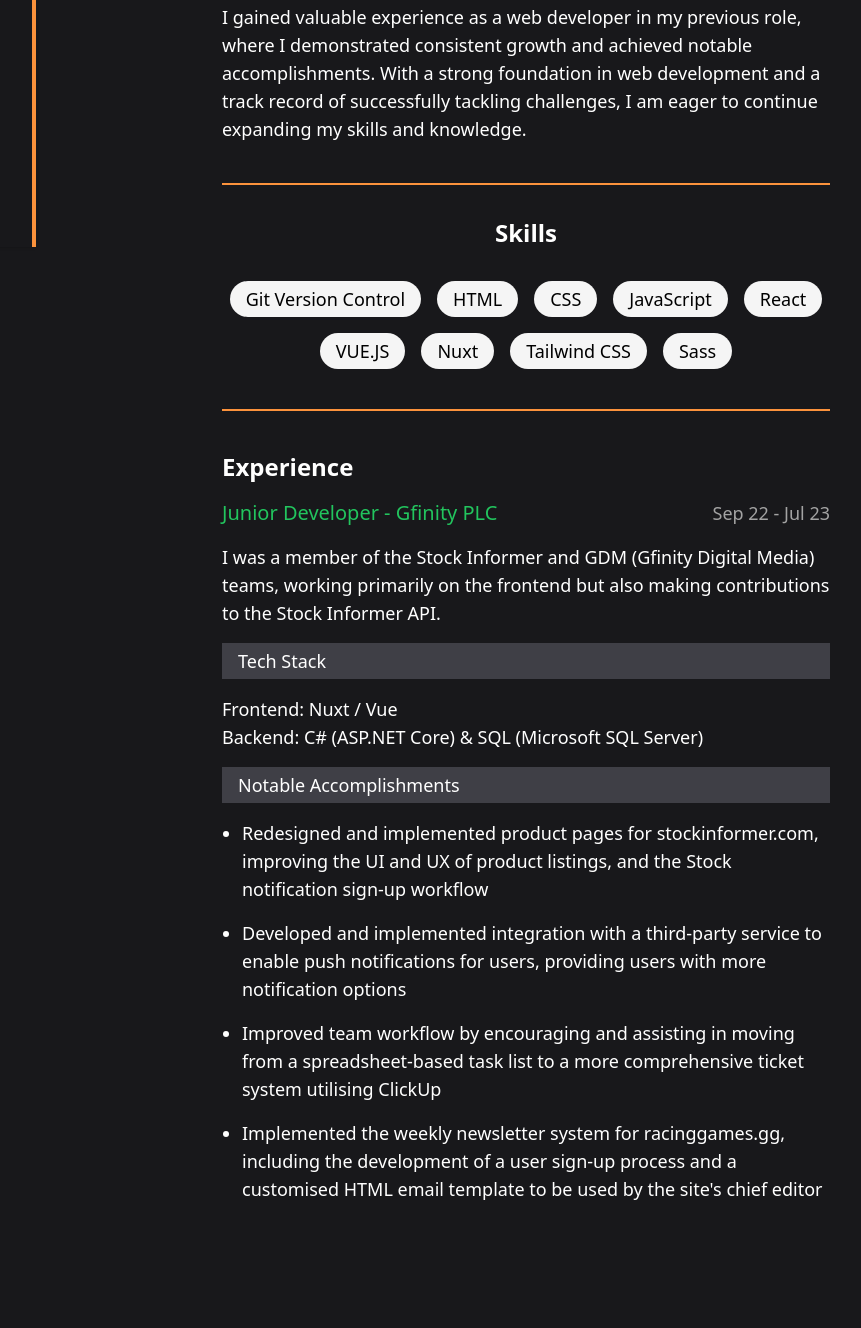
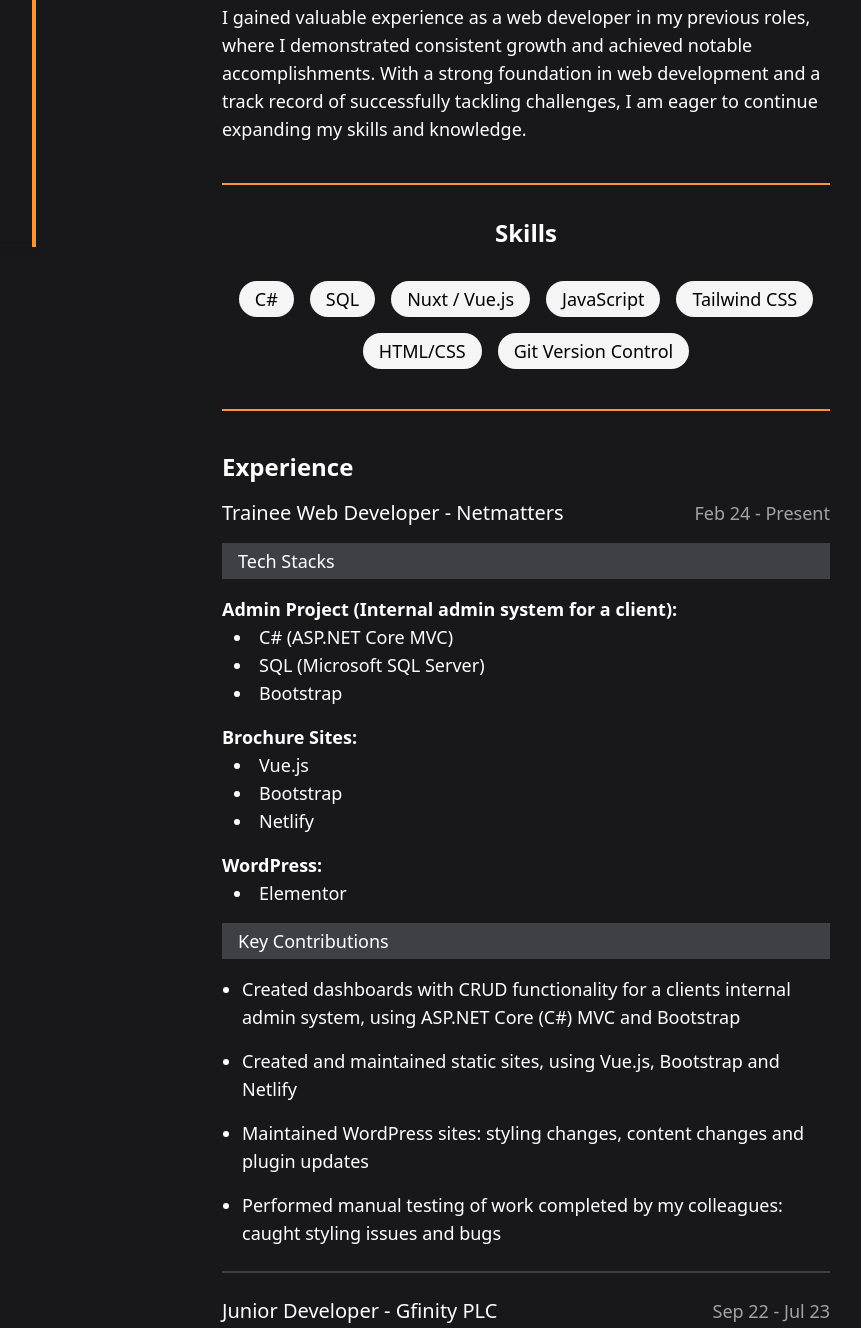
Before and after one commit to kapaha/personal-portfolio, a website built with Vite: page src/about.html in a window 1280 px wide. Shown: the part 553-1881 px from the top of the page, without its empty margins (264-1125 px from the left). Before the commit the page ends 1836 px from the top, so only its background shows below. Built offline with nearby package versions, Linux system fonts and the light colour scheme.

Commit message:
Update about me page content

```diff
--- a/src/about.html
+++ b/src/about.html
@@ -226,7 +226,7 @@
 
                     <p>
                         I gained valuable experience as a web developer in my
-                        previous role, where I demonstrated consistent growth
+                        previous roles, where I demonstrated consistent growth
                         and achieved notable accomplishments. With a strong
                         foundation in web development and a track record of
                         successfully tackling challenges, I am eager to continue
@@ -243,17 +243,15 @@
                     <ul
                         class="flex flex-wrap items-center justify-center gap-4 text-black md:text-lg [&>li]:bg-neutral-100"
                     >
+                        <li class="rounded-full px-4 py-1">C#</li>
+                        <li class="rounded-full px-4 py-1">SQL</li>
+                        <li class="rounded-full px-4 py-1">Nuxt / Vue.js</li>
+                        <li class="rounded-full px-4 py-1">JavaScript</li>
+                        <li class="rounded-full px-4 py-1">Tailwind CSS</li>
+                        <li class="rounded-full px-4 py-1">HTML/CSS</li>
                         <li class="rounded-full px-4 py-1">
                             Git Version Control
                         </li>
-                        <li class="rounded-full px-4 py-1">HTML</li>
-                        <li class="rounded-full px-4 py-1">CSS</li>
-                        <li class="rounded-full px-4 py-1">JavaScript</li>
-                        <li class="rounded-full px-4 py-1">React</li>
-                        <li class="rounded-full px-4 py-1">VUE.JS</li>
-                        <li class="rounded-full px-4 py-1">Nuxt</li>
-                        <li class="rounded-full px-4 py-1">Tailwind CSS</li>
-                        <li class="rounded-full px-4 py-1">Sass</li>
                     </ul>
                 </div>
 
@@ -261,50 +259,119 @@
                     class="space-y-4 border-t-2 border-t-orange-400 pt-6 md:pt-10 md:text-lg"
                 >
                     <h3 class="mb-4 text-2xl font-bold">Experience</h3>
-                    <div class="flex flex-wrap justify-between">
-                        <p class="text-xl font-medium text-green-500">
+
+                    <div class="space-y-4 pb-6">
+                        <div
+                            class="flex flex-wrap items-center justify-between"
+                        >
+                            <p class="text-xl font-medium">
+                                Trainee Web Developer - Netmatters
+                            </p>
+                            <p class="text-neutral-400">Feb 24 - Present</p>
+                        </div>
+                        <p class="bg-zinc-700 px-4 py-1 text-lg">Tech Stacks</p>
+                        <div>
+                            <p class="font-bold">
+                                Admin Project (Internal admin system for a
+                                client):
+                            </p>
+                            <ul class="ml-3 list-inside list-disc">
+                                <li>C# (ASP.NET Core MVC)</li>
+                                <li>SQL (Microsoft SQL Server)</li>
+                                <li>Bootstrap</li>
+                            </ul>
+                        </div>
+                        <div>
+                            <p class="font-bold">Brochure Sites:</p>
+                            <ul class="ml-3 list-inside list-disc">
+                                <li>Vue.js</li>
+                                <li>Bootstrap</li>
+                                <li>Netlify</li>
+                            </ul>
+                        </div>
+                        <div>
+                            <p class="font-bold">WordPress:</p>
+                            <ul class="ml-3 list-inside list-disc">
+                                <li>Elementor</li>
+                            </ul>
+                        </div>
+                        <p class="bg-zinc-700 px-4 py-1 text-lg">
+                            Key Contributions
+                        </p>
+                        <ul class="ml-5 list-disc space-y-4">
+                            <li>
+                                Created dashboards with CRUD functionality for a
+                                clients internal admin system, using ASP.NET
+                                Core (C#) MVC and Bootstrap
+                            </li>
+                            <li>
+                                Created and maintained static sites, using
+                                Vue.js, Bootstrap and Netlify
+                            </li>
+                            <li>
+                                Maintained WordPress sites: styling changes,
+                                content changes and plugin updates
+                            </li>
+                            <li>
+                                Performed manual testing of work completed by my
+                                colleagues: caught styling issues and bugs
+                            </li>
+                        </ul>
+                    </div>
+
+                    <div
+                        class="!mt-0 space-y-4 border-t-2 border-zinc-700 pt-6"
+                    >
+                        <div
+                            class="flex flex-wrap items-center justify-between"
+                        >
+                            <p class="text-xl font-medium">
                                 Junior Developer - Gfinity PLC
                             </p>
                             <p class="text-neutral-400">Sep 22 - Jul 23</p>
                         </div>
                         <p>
-                        I was a member of the Stock Informer and GDM (Gfinity
-                        Digital Media) teams, working primarily on the frontend
-                        but also making contributions to the Stock Informer API.
+                            I was a member of the Stock Informer and GDM
+                            (Gfinity Digital Media) teams, working primarily on
+                            the frontend but also making contributions to the
+                            Stock Informer API.
                         </p>
                         <p class="bg-zinc-700 px-4 py-1 text-lg">Tech Stack</p>
                         <p>
-                        Frontend: Nuxt / Vue <br />
-                        Backend: C# (ASP.NET Core) & SQL (Microsoft SQL Server)
+                            Frontend: Nuxt / Vue.js <br />
+                            Backend: C# (ASP.NET Core) & SQL (Microsoft SQL
+                            Server)
                         </p>
                         <p class="bg-zinc-700 px-4 py-1 text-lg">
-                        Notable Accomplishments
+                            Key Contributions
                         </p>
                         <ul class="ml-5 list-disc space-y-4">
                             <li>
                                 Redesigned and implemented product pages for
                                 stockinformer.com, improving the UI and UX of
-                            product listings, and the Stock notification sign-up
-                            workflow
+                                product listings, and the Stock notification
+                                sign-up workflow
                             </li>
                             <li>
                                 Developed and implemented integration with a
-                            third-party service to enable push notifications for
-                            users, providing users with more notification
-                            options
+                                third-party service to enable push notifications
+                                for users, providing users with more
+                                notification options
                             </li>
                             <li>
-                            Improved team workflow by encouraging and assisting
-                            in moving from a spreadsheet-based task list to a
-                            more comprehensive ticket system utilising ClickUp
+                                Improved team workflow by encouraging and
+                                assisting in moving from a spreadsheet-based
+                                task list to a more comprehensive ticket system
+                                utilising ClickUp
                             </li>
                             <li>
                                 Implemented the weekly newsletter system for
-                            racinggames.gg, including the development of a user
-                            sign-up process and a customised HTML email template
-                            to be used by the site's chief editor
+                                racinggames.gg, including the development of a
+                                user sign-up process and a customised HTML email
+                                template to be used by the site's chief editor
                             </li>
                         </ul>
+                    </div>
                 </div>
             </div>
         </main>
```
Lines whose indentation alone changed are shown as unchanged.
